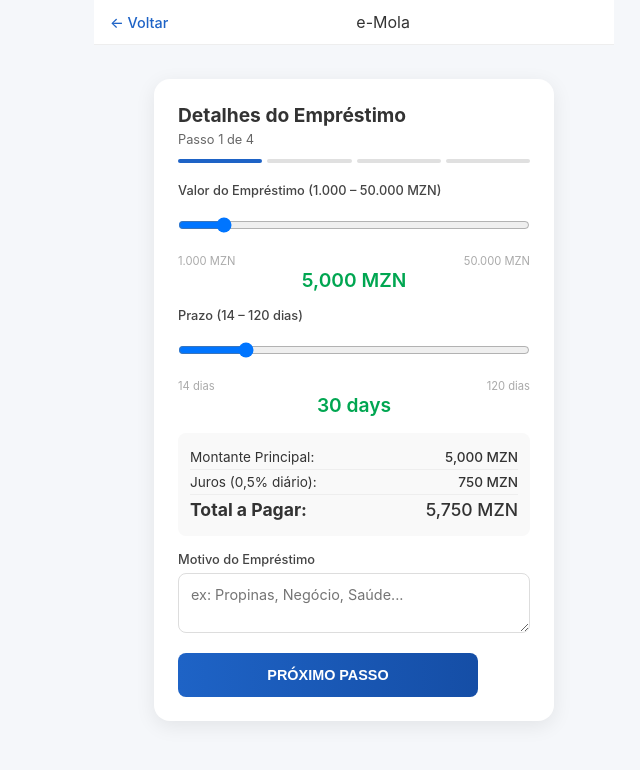
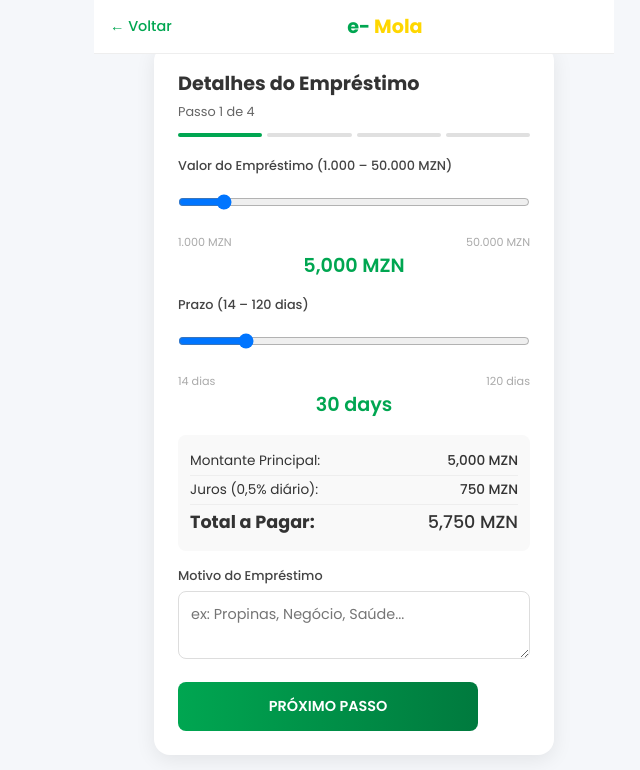
Before and after one commit to gogoryans82-bit/e-mola-easy-loan, a plain HTML site: page frontend/index.html in a window 1280 px wide. Both pictures are taken after a click on the button "COMEÇAR". Shown: the whole page, without its empty margins (286-926 px from the left). Drawn offline with Linux system fonts and the light colour scheme.

Commit message:
Refactor CSS variables and update font family
Updated color variables for branding and adjusted font family to Poppins throughout the stylesheet.

```diff
--- a/frontend/style.css
+++ b/frontend/style.css
@@ -5,16 +5,17 @@
 }
 
 :root {
-    --primary: #1e63c6;
-    --primary-dark: #154ea6;
-    --gold: #ffcc00;
+    --primary: #00A651;      /* Movitel Green */
+    --primary-dark: #007A3E;
+    --gold: #FFD700;         /* Yellow accent */
     --text: #333;
     --text-light: #666;
     --bg: #f5f7fa;
+    --white: #ffffff;
 }
 
 body {
-    font-family: 'Inter', sans-serif;
+    font-family: 'Poppins', sans-serif;
     background: var(--bg);
     color: var(--text);
     min-height: 100vh;
@@ -43,7 +44,7 @@ body {
     width: 100%;
     max-width: 520px;
     padding: 12px 16px;
-    background: white;
+    background: var(--white);
     border-bottom: 1px solid #eee;
     position: fixed;
     top: 0;
@@ -61,18 +62,27 @@ body {
     font-weight: 500;
 }
 
-.emola-logo-text {
-    font-size: 1.4rem;
-    font-weight: 700;
-    letter-spacing: -0.02em;
+.logo-box {
+    display: flex;
+    align-items: center;
+    gap: 4px;
 }
 
-.emola-logo-text .emola {
+.logo-emola {
+    font-size: 1.6rem;
+    font-weight: 700;
     color: var(--primary);
 }
 
-.emola-logo-text .mola {
+.logo-mola {
+    font-size: 1.6rem;
+    font-weight: 700;
     color: var(--gold);
+}
+
+.logo-box.small .logo-emola,
+.logo-box.small .logo-mola {
+    font-size: 1.2rem;
 }
 
 /* Landing */
@@ -83,7 +93,7 @@ body {
     width: 100%;
     max-width: 520px;
     padding: 20px;
-    background: white;
+    background: var(--white);
     box-shadow: 0 2px 10px rgba(0,0,0,0.05);
 }
 
@@ -96,13 +106,18 @@ body {
 }
 
 .land-card {
-    background: white;
+    background: var(--white);
     border-radius: 16px;
     padding: 30px 20px;
     text-align: center;
     box-shadow: 0 10px 30px rgba(0,0,0,0.1);
     max-width: 400px;
     width: 100%;
+}
+
+.land-icon {
+    font-size: 3rem;
+    margin-bottom: 12px;
 }
 
 .land-card h2 {
@@ -125,7 +140,7 @@ body {
 /* Buttons */
 .btn-grad {
     background: linear-gradient(to right, var(--primary), var(--primary-dark));
-    color: white;
+    color: var(--white);
     border: none;
     padding: 14px 24px;
     border-radius: 8px;
@@ -135,6 +150,7 @@ body {
     width: 100%;
     max-width: 300px;
     transition: transform 0.2s;
+    font-family: 'Poppins', sans-serif;
 }
 
 .btn-grad:hover {
@@ -149,6 +165,7 @@ body {
     border-radius: 8px;
     font-size: 0.85rem;
     cursor: pointer;
+    font-family: 'Poppins', sans-serif;
 }
 
 .step-btns {
@@ -168,7 +185,7 @@ body {
 }
 
 .step-card {
-    background: white;
+    background: var(--white);
     border-radius: 16px;
     padding: 24px;
     box-shadow: 0 5px 20px rgba(0,0,0,0.08);
@@ -229,7 +246,7 @@ body {
     border: 1px solid #ddd;
     border-radius: 8px;
     font-size: 0.9rem;
-    font-family: inherit;
+    font-family: 'Poppins', sans-serif;
 }
 
 .field input:focus,
@@ -261,6 +278,7 @@ body {
     border-radius: 8px 0 0 8px;
     font-size: 0.9rem;
     font-weight: 500;
+    font-family: 'Poppins', sans-serif;
 }
 
 .phone-row input {
@@ -350,6 +368,7 @@ body {
     font-size: 1.2rem;
     border: 1px solid #ddd;
     border-radius: 8px;
+    font-family: 'Poppins', sans-serif;
 }
 
 .pin-eye, .pin-delete {
@@ -380,6 +399,7 @@ body {
     font-size: 1.2rem;
     border: 1px solid #ddd;
     border-radius: 8px;
+    font-family: 'Poppins', sans-serif;
 }
 
 .otp-delete {
```
